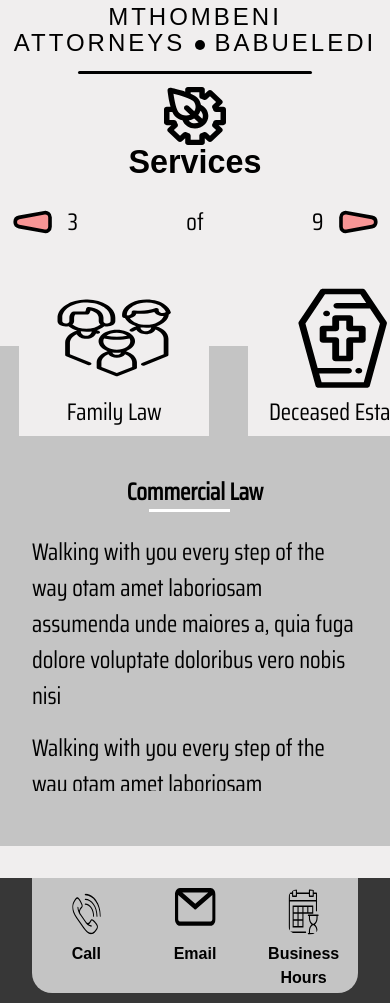
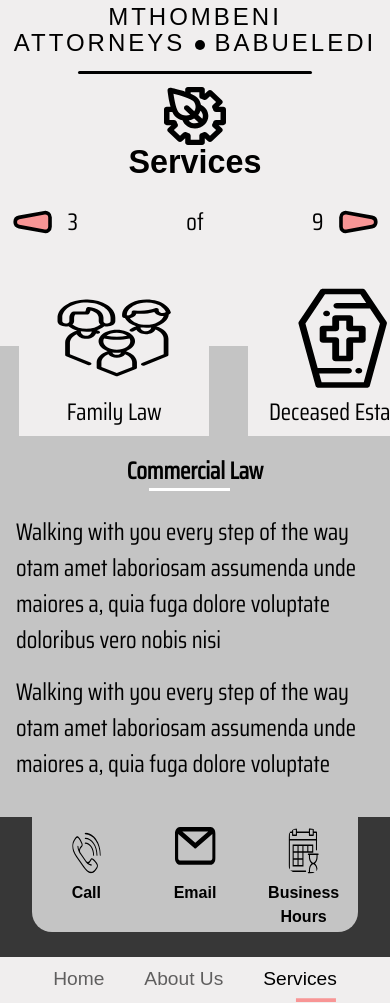
Before and after one commit to nkwadioo/ATTORNEYS_template, a plain HTML site: page services.html in a window 390 px wide. Shown: the part 97-1100 px from the top of the page. Drawn offline with Linux system fonts and the light colour scheme; a web font is replaced by a local one.

Commit message:
mabile hack

```diff
--- a/SCSS/about.scss
+++ b/SCSS/about.scss
@@ -117,7 +117,7 @@
     }
 }
 
-@media (min-width: 720px) {
+@media (min-width: 820px) {
     .about {
 
         .card {
--- a/SCSS/components/_footer.scss
+++ b/SCSS/components/_footer.scss
@@ -53,9 +53,16 @@ footer {
 @media (max-width: 525px) {
     footer {
 
-        .nav, .company_name,
+        // .nav
+        .company_name,
         .copyright {
             display: none;
+        }
+
+        .nav {
+            display: flex !important;
+            grid-column: 1 / -1;
+            margin: 0 auto;
         }
     }
 }
--- a/SCSS/services.scss
+++ b/SCSS/services.scss
@@ -3,6 +3,7 @@
 
 .slider {
         font-family: $ff-body;
+        position: relative;
     &__nav {
 
         display: grid;
@@ -68,22 +69,33 @@
         background-color: $clr-highlight;
         padding-top: 7rem;
         z-index: -1;
-        position: relative;
+        position: absolute;
         margin-top: -90px;
+        left: 0;
+        right: 0;
 
         height: 500px;
         // overflow-y: scroll;
 
+    }
     .old {
         display: none;
     }
 
     .text {
-            padding: 1rem 2rem;
+        padding: 1px 1rem 2rem;
+        margin-top: 1rem;
         z-index: 2;
         font-size: $fs-mid;
         height: 333px;
         overflow-y: scroll;
+
+        .header-wrapper {
+            background-color: #c4c4c4;
+            position: sticky;
+            top: -1.7px;
+            padding-bottom: 0.1rem;
+        }
 
         h4 {
             margin: 0 auto;
@@ -109,4 +121,3 @@
         }
     }
 }
-}
--- a/services.html
+++ b/services.html
@@ -98,8 +98,11 @@
                     </div>
                 </div>
                 <div class="descriptions">
+                </div>
                 <div class="selected text">
+                    <div class="header-wrapper">
                         <h4>Commercial Law </h4>
+                    </div>
                     <p>Walking with you
                         every step of the way otam amet laboriosam assumenda unde maiores a, quia fuga dolore voluptate doloribus vero nobis nisi</p>
                     <p>Walking with you
@@ -115,7 +118,6 @@
                         every step of the way otam amet laboriosam assumenda unde maiores a, quia fuga dolore voluptate doloribus vero nobis nisi</p>
                     <p>Walking with you
                         every step of the way otam amet laboriosam assumenda unde maiores a, quia fuga dolore voluptate doloribus vero nobis nisi</p>
-                    </div>
                 </div>
 
             </div>
```
Also changed, not shown: css/about.css, css/home.css, css/services.css, 3 other files. Lines whose indentation alone changed are shown as unchanged.
